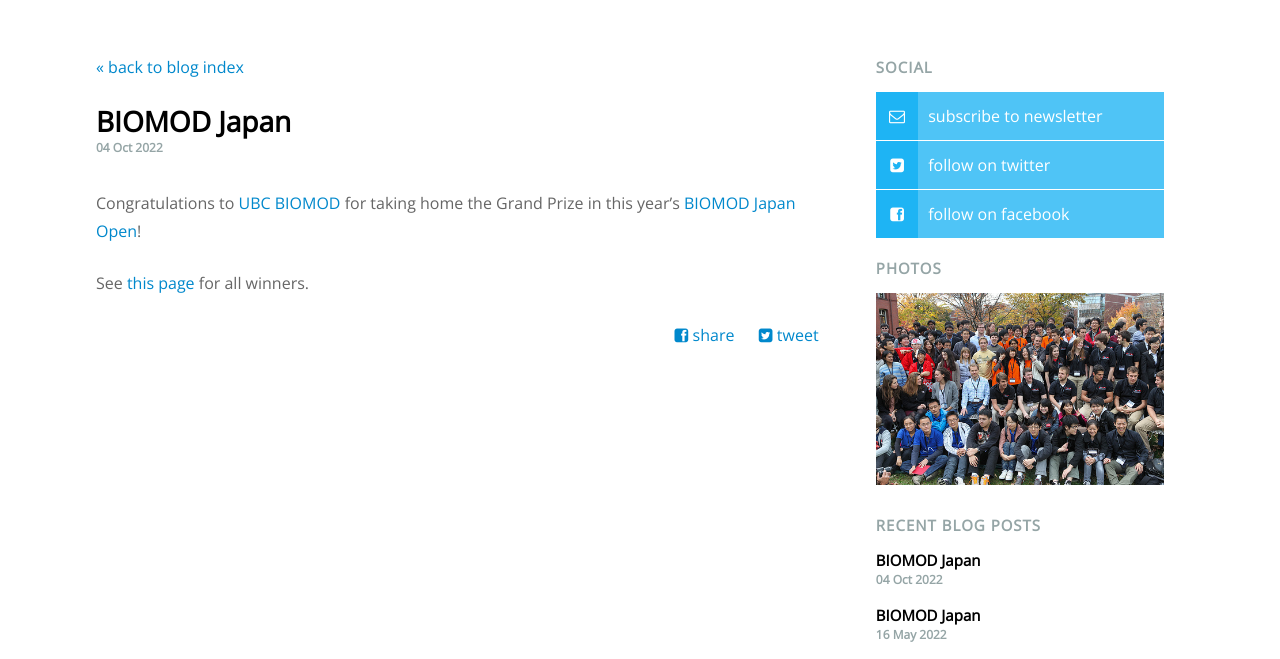
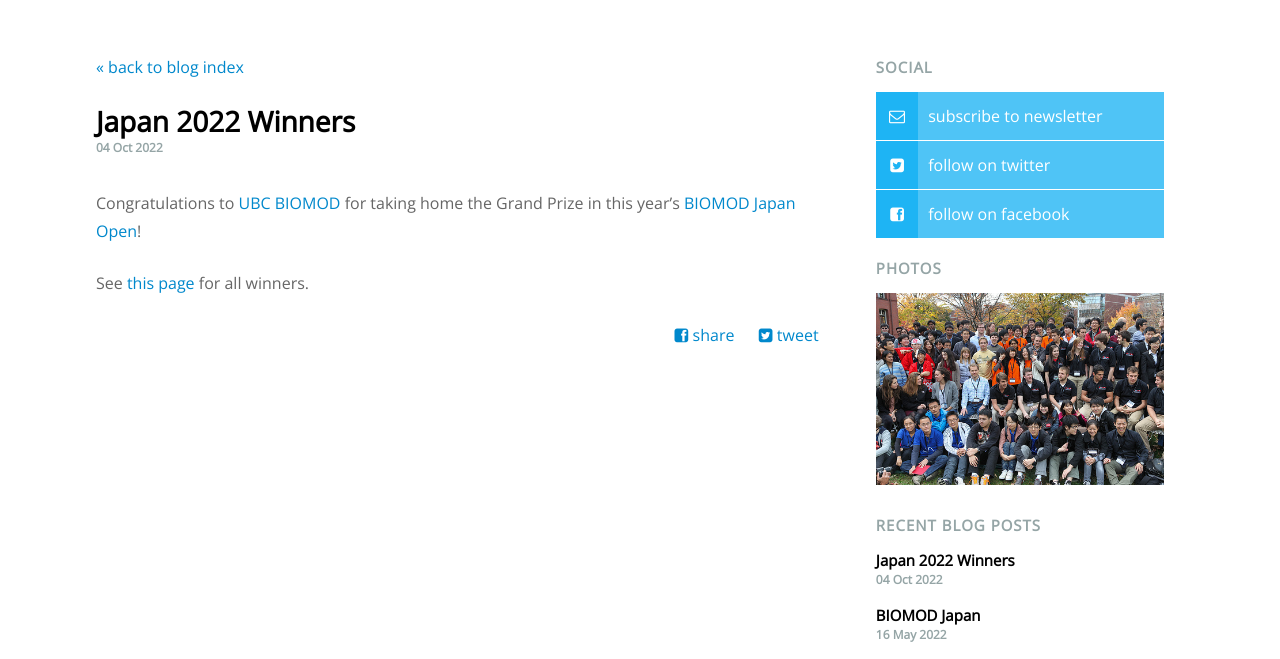
Before and after one commit to sdouglas/biomod, a Jekyll site: the page built from _posts/2022-10-04-japan-winners.md, in a window 1280 px wide. Shown: the part 131-790 px from the top of the page. Built offline with Jekyll 4.4.1, drawn with Linux system fonts in a browser that asks for light colours; nearby versions of some CDN libraries.

Commit message:
Update 2022-10-04-japan-winners.md

```diff
--- a/_posts/2022-10-04-japan-winners.md
+++ b/_posts/2022-10-04-japan-winners.md
@@ -1,6 +1,6 @@
 ---
 layout: post
-title: "BIOMOD Japan"
+title: "Japan 2022 Winners"
 date: Tuesday, 4 Oct 2022 10:30:00 +0000
 ---
 
```
